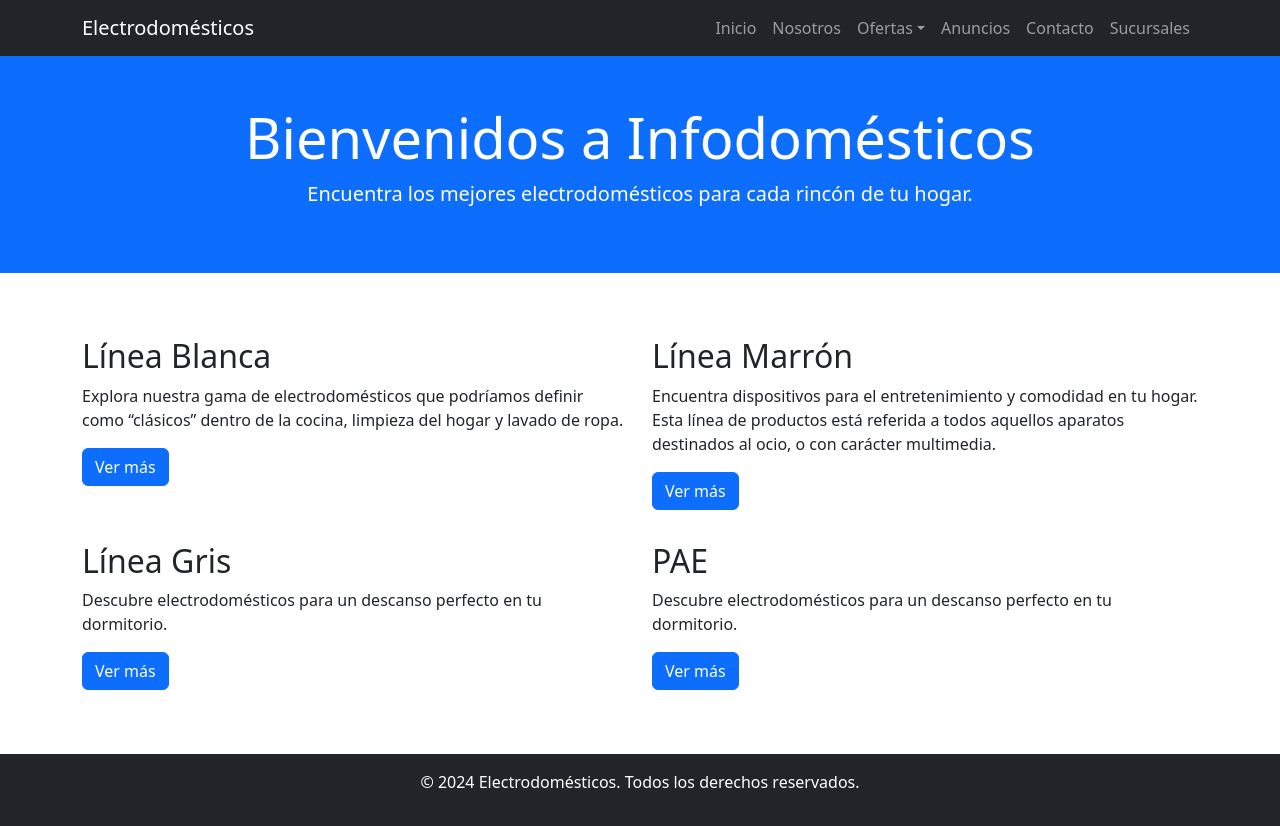
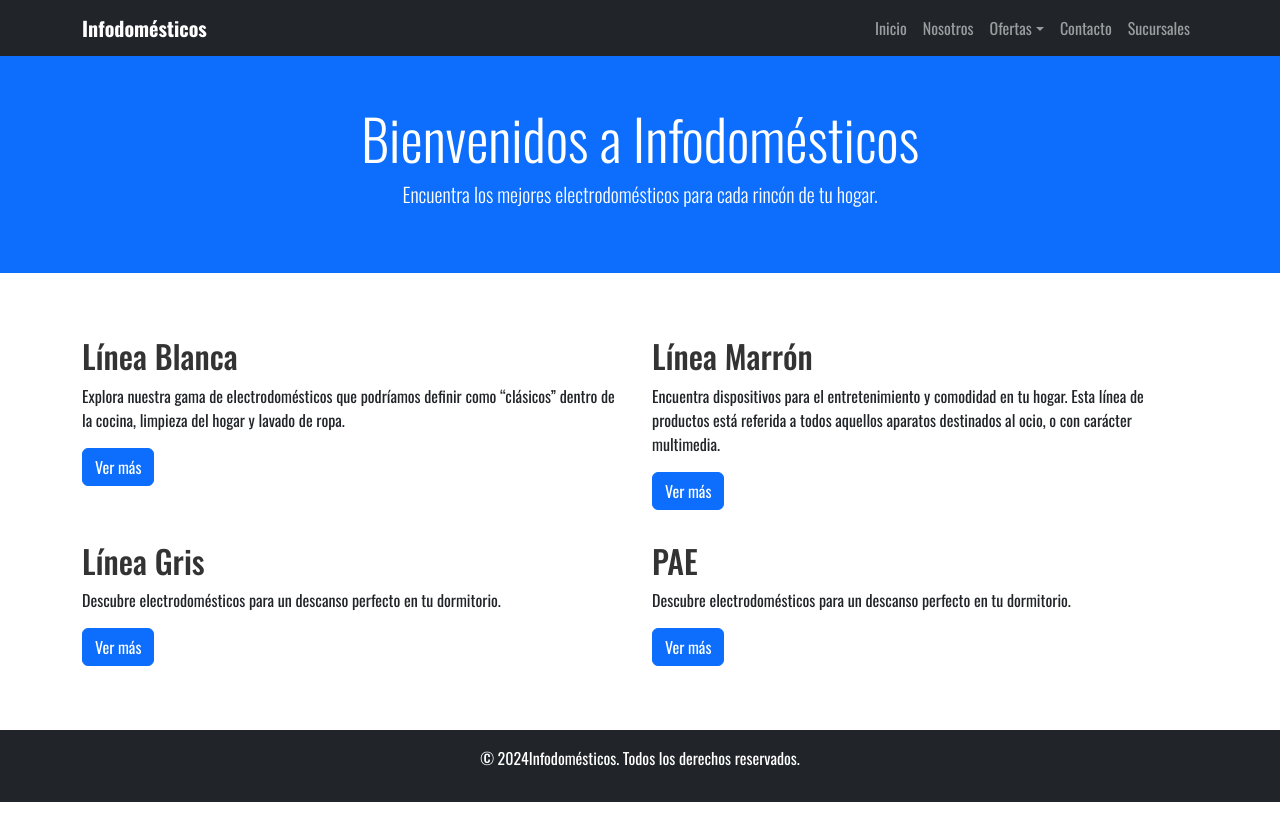
Before and after one commit to grupo12-ui/ElectrodomesticosWeb3, a PHP site: page /index.php in a window 1280 px wide. After the commit the page ends 802 px from the top, so only its background shows below. Run offline with PHP 8.4, Linux system fonts and the light colour scheme.

Commit message:
Add files via upload

```diff
--- /dev/null
+++ b/build/css/style.css
@@ -0,0 +1,20 @@
+*
+{
+    box-sizing: border-box;
+    padding: 0px;
+    margin: 0px;
+    font-family: Oswald;
+}
+
+h2 {
+    color: #333;
+}
+
+.navbar-brand {
+    font-weight: bold;
+}
+
+footer {
+    background-color: #222;
+    color: #aaa;
+}
--- a/includes/templates/footer.php
+++ b/includes/templates/footer.php
@@ -1,8 +1,5 @@
-
-
-
     <footer class="bg-dark text-white text-center py-3">
-        <p class="copyright">&copy; <?php echo date('Y');?> Electrodomésticos. Todos los derechos reservados.</p>
+        <p class="copyright">&copy; <?php echo date('Y');?>Infodomésticos. Todos los derechos reservados.</p>
     </footer>
 
     <script src="https://cdn.jsdelivr.net/npm/bootstrap@5.3.0/dist/js/bootstrap.bundle.min.js"></script>
--- a/includes/templates/header.php
+++ b/includes/templates/header.php
@@ -14,7 +14,7 @@
     <!-- Navegación -->
     <nav class="navbar navbar-expand-lg navbar-dark bg-dark">
         <div class="container">
-            <a class="navbar-brand" href="index.php">Electrodomésticos</a>
+            <a class="navbar-brand" href="index.php">Infodomésticos</a>
             <button class="navbar-toggler" type="button" data-bs-toggle="collapse" data-bs-target="#navbarNav">
                 <span class="navbar-toggler-icon"></span>
             </button>
@@ -26,12 +26,12 @@
                         <a class="nav-link dropdown-toggle" href="#" role="button" data-bs-toggle="dropdown" aria-expanded="false">
                         Ofertas</a>
                         <ul class="dropdown-menu">
-                            <li><a class="dropdown-item" href="#">Cocina</a></li>
-                            <li><a class="dropdown-item" href="#">Sala</a></li>
-                            <li><a class="dropdown-item" href="#">Dormitorio</a></li>
+                            <li><a class="dropdown-item" href="lblanca.php">Línea Blanca</a></li>
+                            <li><a class="dropdown-item" href="lmarron.php">Línea Marrón</a></li>
+                            <li><a class="dropdown-item" href="lgris.php">Línea Gris</a></li>
+                            <li><a class="dropdown-item" href="pae.php">PAE</a></li>
                         </ul>
                     </li>
-                    <li class="nav-item"><a class="nav-link" href="anuncios.php">Anuncios</a></li>
                     <li class="nav-item"><a class="nav-link" href="contacto.php">Contacto</a></li>
                     <li class="nav-item"><a class="nav-link" href="sucursales.php">Sucursales</a></li>
                 </ul>
```
Also changed, not shown: includes/config/database.php (+7 -0 lines), 3 other files.
